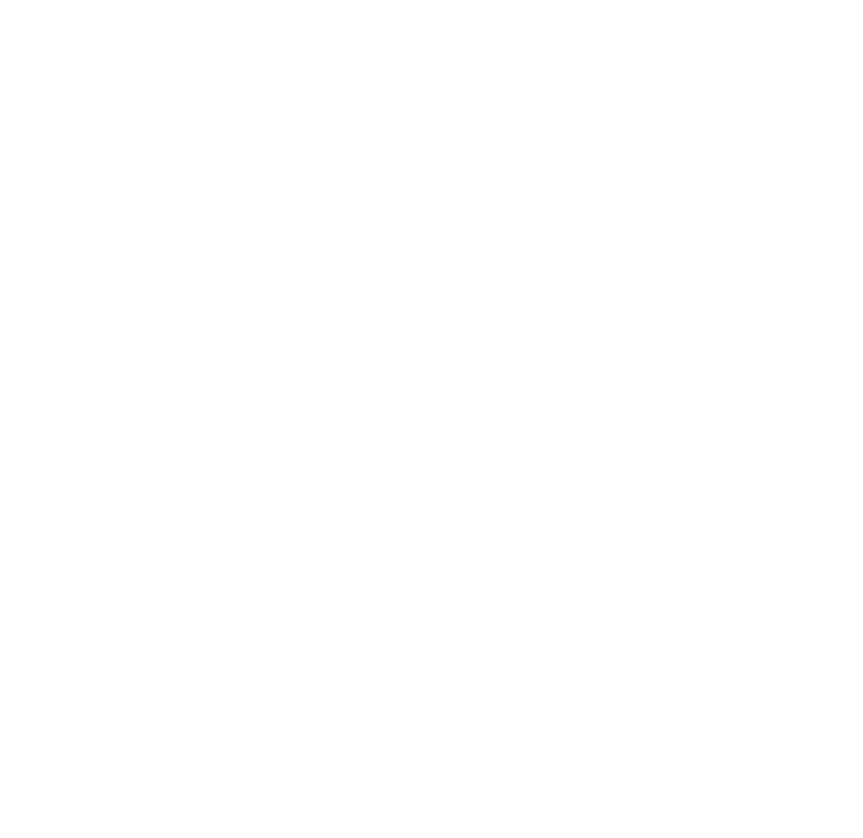
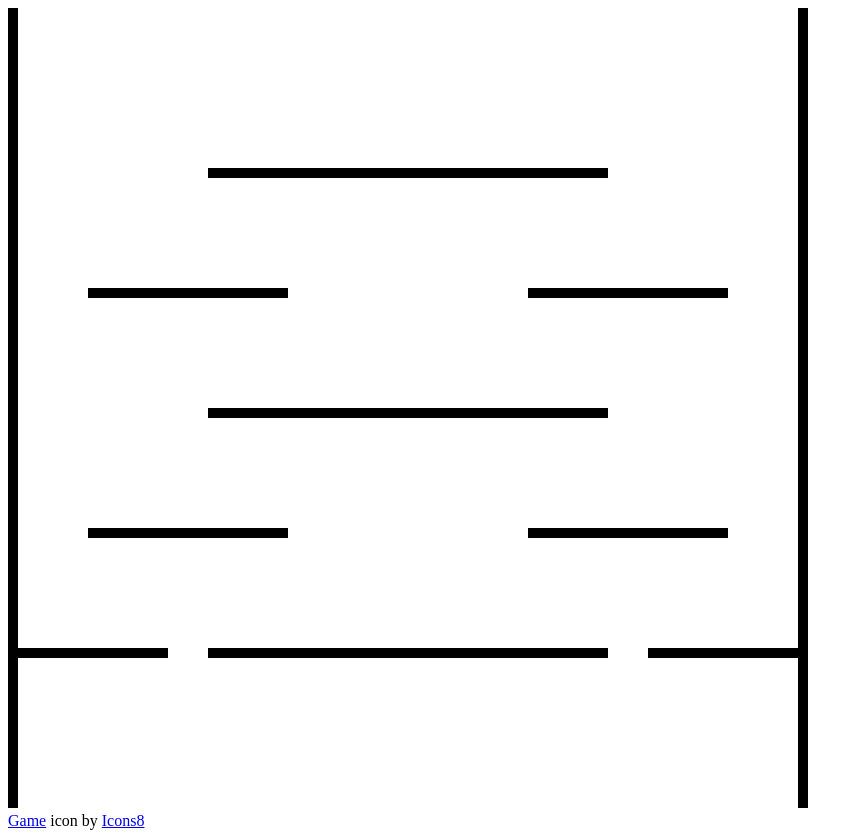
Before and after one commit to pattyowens/super-box-crate, a plain HTML site: page index.html in a window 1280 px wide. Shown: the whole page, without its empty margins (0-863 px from the left). Drawn offline with Linux system fonts and the light colour scheme.

Commit message:
Started building out map

```diff
--- a/boundaries.js
+++ b/boundaries.js
@@ -4,15 +4,36 @@
 
 // A platform
 /**
- * @typedef PlatformProperties
  * @type {object}
  */
 export class Platform {
     /**
-     * @param {PlatformProperties} params
+     *
+     * @param {number} x
+     * @param {number} y
+     * @param {number} width
+     * @param {number} height
+     * @param {string} color
      */
-    constructor(params = {}) {
+    constructor(x, y, width = 50, height = 10, color = "black" ) {
+        this.x = x;
+        this.y = y;
+        this.width = width;
+        this.height = height;
+        this.color = color;
+    }
 
+    /**
+     * Draw the platform
+     * @param {CanvasRenderingContext2D} context
+     */
+    draw(context) {
+        context.save();
+        context.translate(this.x, this.y);
+        context.fillStyle = this.color;
+        context.fillRect(0, 0, this.width, this.height);
+
+        context.restore();
     }
 
 }
--- a/index.html
+++ b/index.html
@@ -1,8 +1,15 @@
 <!DOCTYPE html>
 <html>
+  <head>
+    <meta charset="UTF-8">
+    <title>Super Box Crate</title>
+    <link rel="icon" sizes="32x32" type="image/png" href="./icons8-apple-arcade-32.png">
+  </head>
   <body>
     <canvas id="canvas1" height="800" width="800"></canvas>
 
-    <script src="main.js" type="module" defer></script>
+    <script src="./main.js" type="module" defer></script>
+    <br>
+    <a target="_blank" href="https://icons8.com/icon/GdTfmvALOWwB/apple-arcade">Game</a> icon by <a target="_blank" href="https://icons8.com">Icons8</a>
   </body>
 </html>
--- a/main.js
+++ b/main.js
@@ -1,15 +1,46 @@
 /*jshint esversion: 6 */
 // @ts-check
+
+import { Platform } from "./boundaries.js";
+
 
 /**
  * Set up the UI
  */
 let canvas = /** @type {HTMLCanvasElement} */ (document.getElementById("canvas1"));
-let context = canvas.getContext("2d");
+let context = /** @type {CanvasRenderingContext2D} */ canvas.getContext("2d");
 
+// Define our initial map
+let width = canvas.width;
+let height = canvas.height;
+let plat_points = [
+    [0.25 * width, 0.20 * height, width / 2],    // Upper central
+    [0.10 * width, 0.35 * height, width / 4],    // mid1 left
+    [0.65 * width, 0.35 * height, width / 4],    // mid1 right
+    [0.25 * width, 0.50 * height, width / 2],    // mid2 central
+    [0.10 * width, 0.65 * height, width / 4],    // mid1 left
+    [0.65 * width, 0.65 * height, width / 4],    // mid1 right
+    [0.00 * width, 0.80 * height, width / 5],    // mid1 left
+    [0.80 * width, 0.80 * height, width / 5],    // mid1 right
+    [0.25 * width, 0.80 * height, width / 2],    // Bottom central
+    [0.00 * width, 0.00 * height, 10, height],   // Left wall
+    [1.00 * width - 10, 0.00 * height, 10, height]    // Right wall
+];
 
-function draw() {
+let platforms = /** @type {[Platform]} */ [];
 
+plat_points.forEach(function (p) {
+    platforms.push(new Platform(p[0], p[1], p[2], p[3]));
+})
+
+function drawMap() {
+    platforms.forEach(function (platform) {
+        platform.draw(context);
+    })
+}
+
+function drawAll() {
+    drawMap();
 }
 
 let lastTime; // undefined by default
@@ -25,7 +56,7 @@ function loop(timestamp) {
 
 
     // Now we can render
-    draw();
+    drawAll();
     // and loop
     window.requestAnimationFrame(loop);
 }
```
Also changed, not shown: icons8-apple-arcade-32.png (added).
